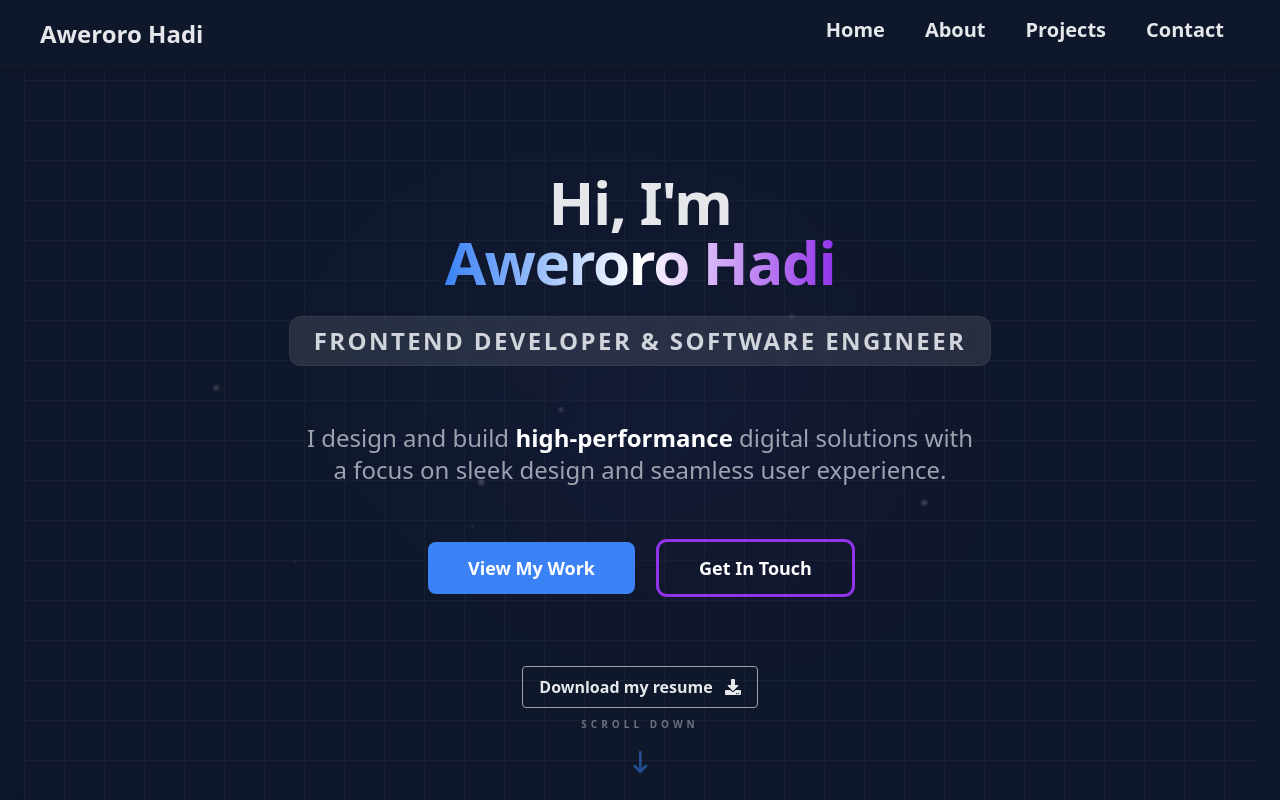
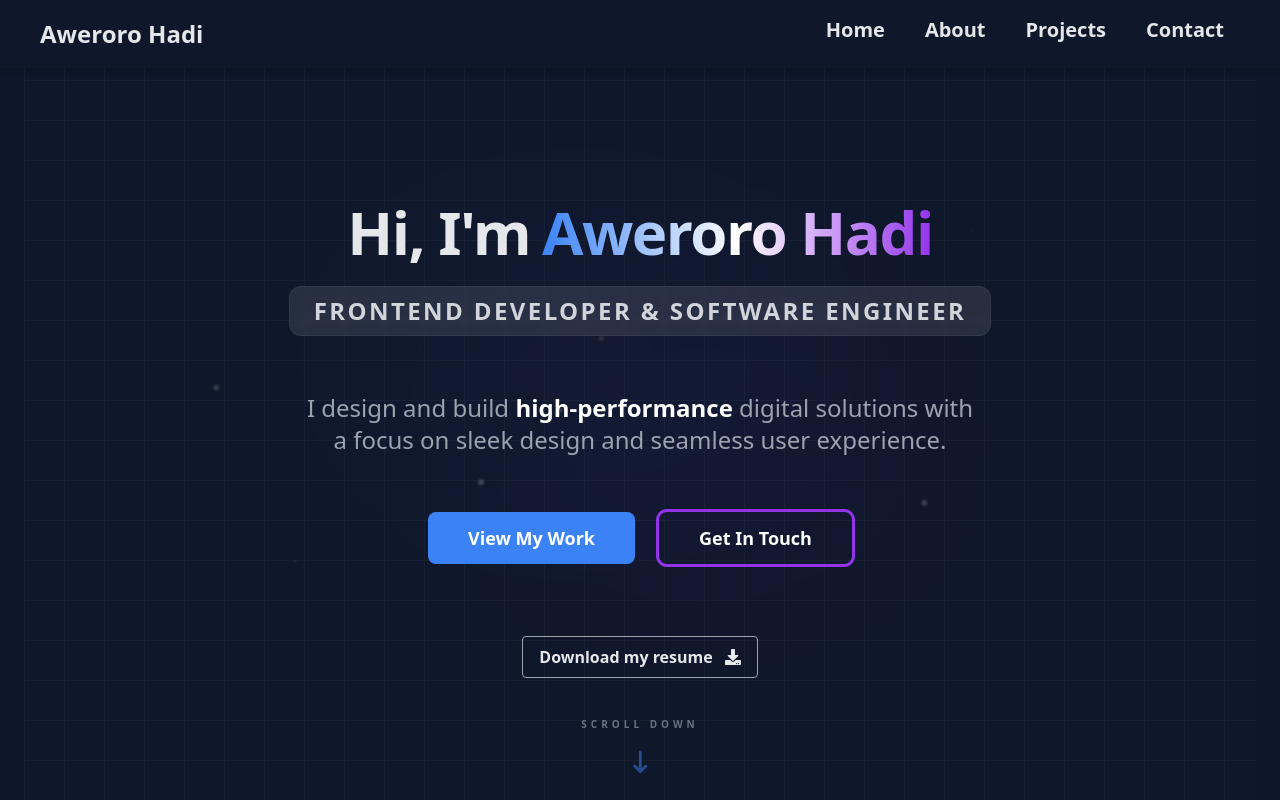
Before and after one commit to DevHardee/aweroro-hadi, a React (Vite) app: page / in a window 1280 px wide. Shown: the top 800 px of the page. Built offline with nearby package versions, Linux system fonts and the light colour scheme.

Commit message:
chore: made ui updates

```diff
--- a/src/sections/Hero.tsx
+++ b/src/sections/Hero.tsx
@@ -70,8 +70,8 @@ const Hero = () => {
                         animate={{ opacity: 1, y: 0 }}
                         transition={{ duration: 0.8, ease: "easeOut" }}
                     >
-                        Hi, I'm <br className="hidden md:block" />
-                        <span className='bg-gradient-to-r from-accent via-white to-secondary bg-clip-text text-transparent drop-shadow-sm'>
+                        Hi, I'm
+                        <span className='ml-3 bg-gradient-to-r from-accent via-white to-secondary bg-clip-text text-transparent drop-shadow-sm'>
                             Aweroro Hadi
                         </span>
 
--- a/src/sections/Projects.tsx
+++ b/src/sections/Projects.tsx
@@ -76,7 +76,7 @@ const Projects = () => {
               <button
                 key={tab.id}
                 onClick={() => setFilter(tab.id)}
-                className={`relative px-8 py-3 rounded-xl transition-all duration-500 font-bold text-sm tracking-wide overflow-hidden ${filter === tab.id
+                className={`relative text-xs md:text-base px-8 py-3 rounded-xl transition-all duration-500 font-bold text-sm tracking-wide overflow-hidden ${filter === tab.id
                   ? 'text-white'
                   : 'text-gray-500 hover:text-gray-300'
                   }`}
```
